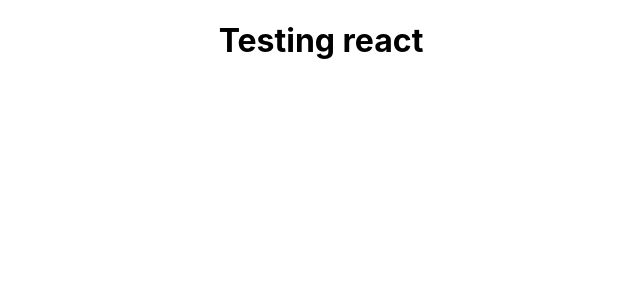
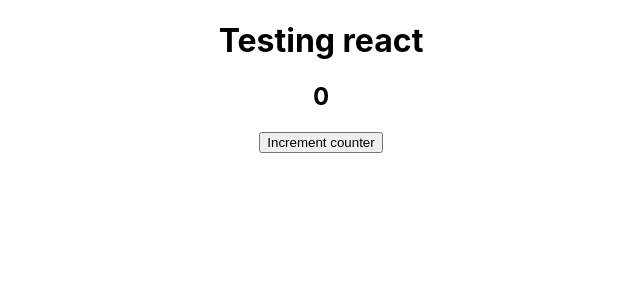
Before and after one commit to sankhadeeproy007/new-testing-app, a React (Create React App) app: page / in a window 1280 px wide. Shown: the top 300 px of the page, without its empty margins (319-959 px from the left). Built offline with nearby package versions, Linux system fonts and the light colour scheme.

Commit message:
feat(): adds test for counter

```diff
--- a/src/App.js
+++ b/src/App.js
@@ -1,9 +1,21 @@
-import './App.css';
+import React, { useState } from "react";
+
+import "./App.css";
 
 function App() {
+  const [count, setCount] = useState(0);
+
+  const incrementCounter = () => {
+    setCount((prev) => prev + 1);
+  };
+
   return (
-    <div className="App">
+    <div className="App" data-test="component-app">
       <h1>Testing react</h1>
+      <h2 data-test="counter-display">{count}</h2>
+      <button onClick={incrementCounter} data-test="increment-button">
+        Increment counter
+      </button>
     </div>
   );
 }
```
Also changed, not shown: 1 other file (tests, documents, lock files or other folders).
